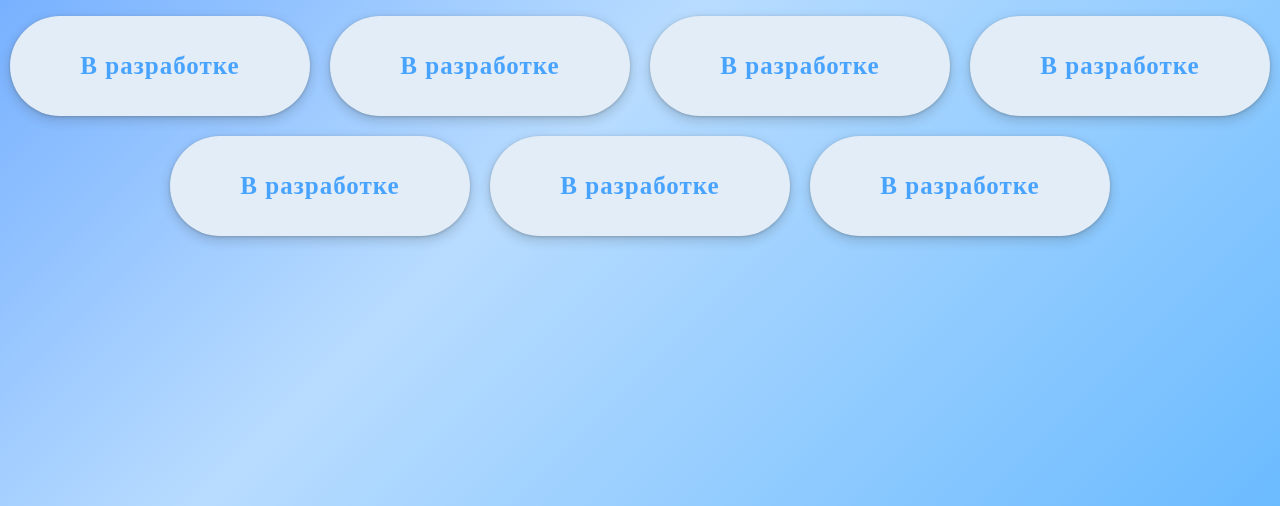
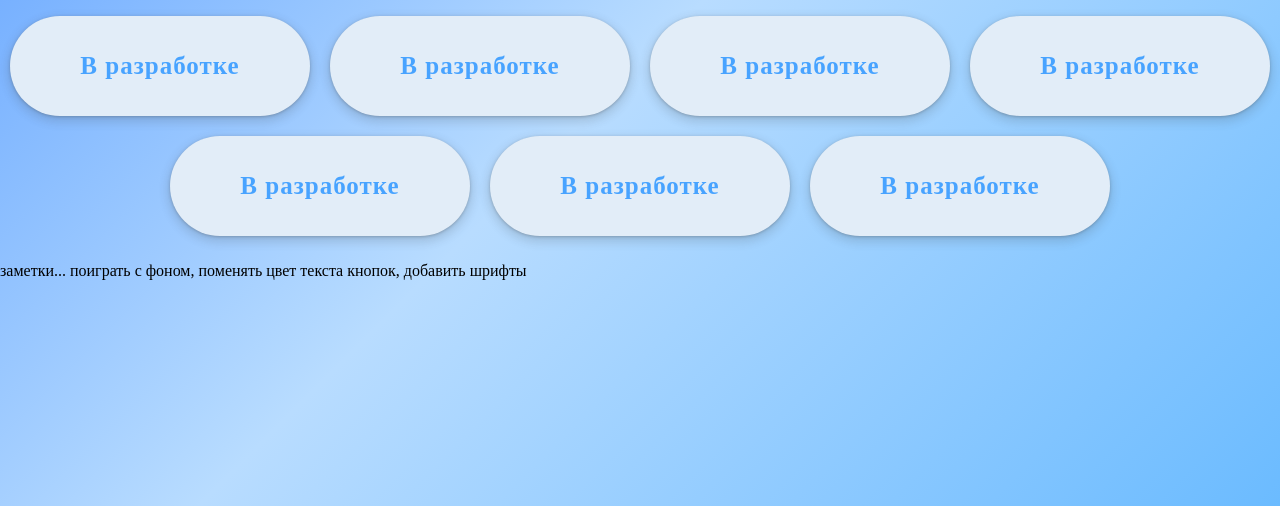
Before and after one commit to LonitLu/my-projects, a plain HTML site: page index.html in a window 1280 px wide. Shown: the part 294-800 px from the top of the page. Drawn offline with Linux system fonts and the light colour scheme.

Commit message:
Update index.html

```diff
--- a/index.html
+++ b/index.html
@@ -31,6 +31,8 @@
     </div>
   </div>
 
+  <p>заметки... поиграть с фоном, поменять цвет текста кнопок, добавить шрифты</p>
+
   <link rel="stylesheet" href="JS\main.js">
 </body>
 
```
